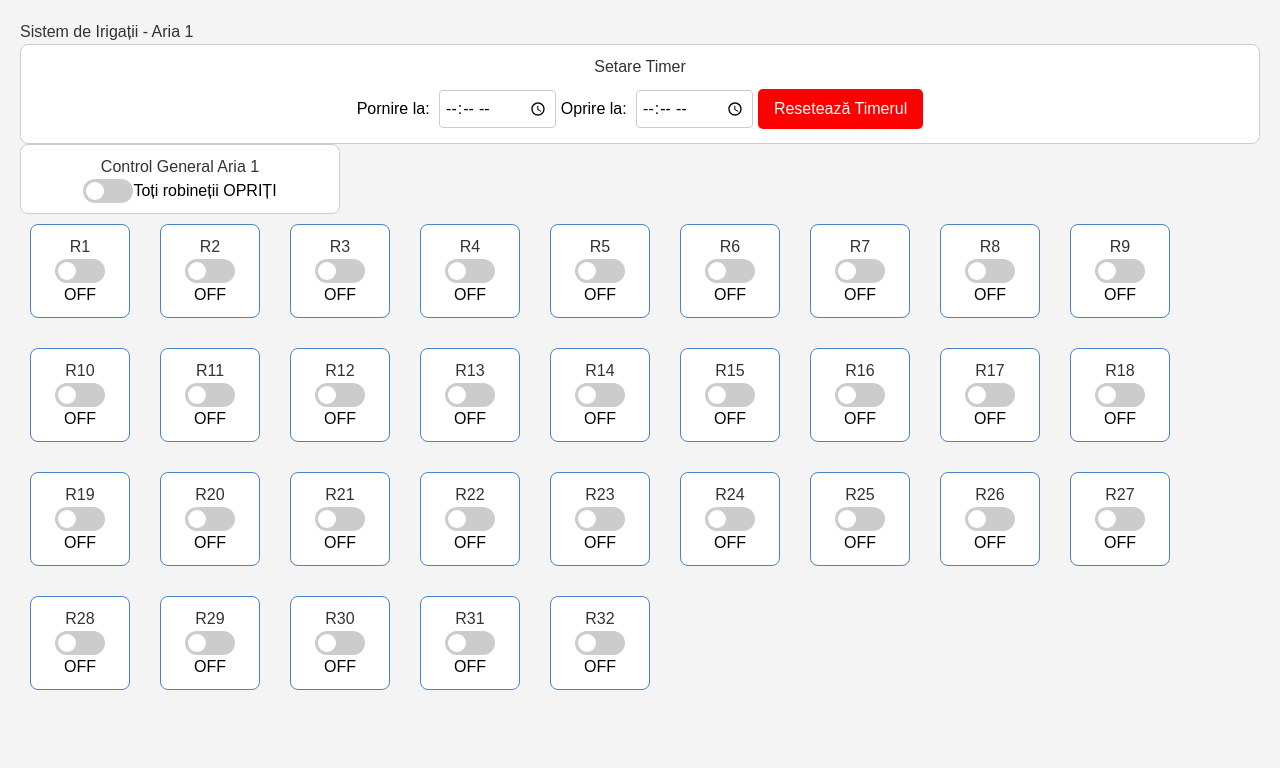
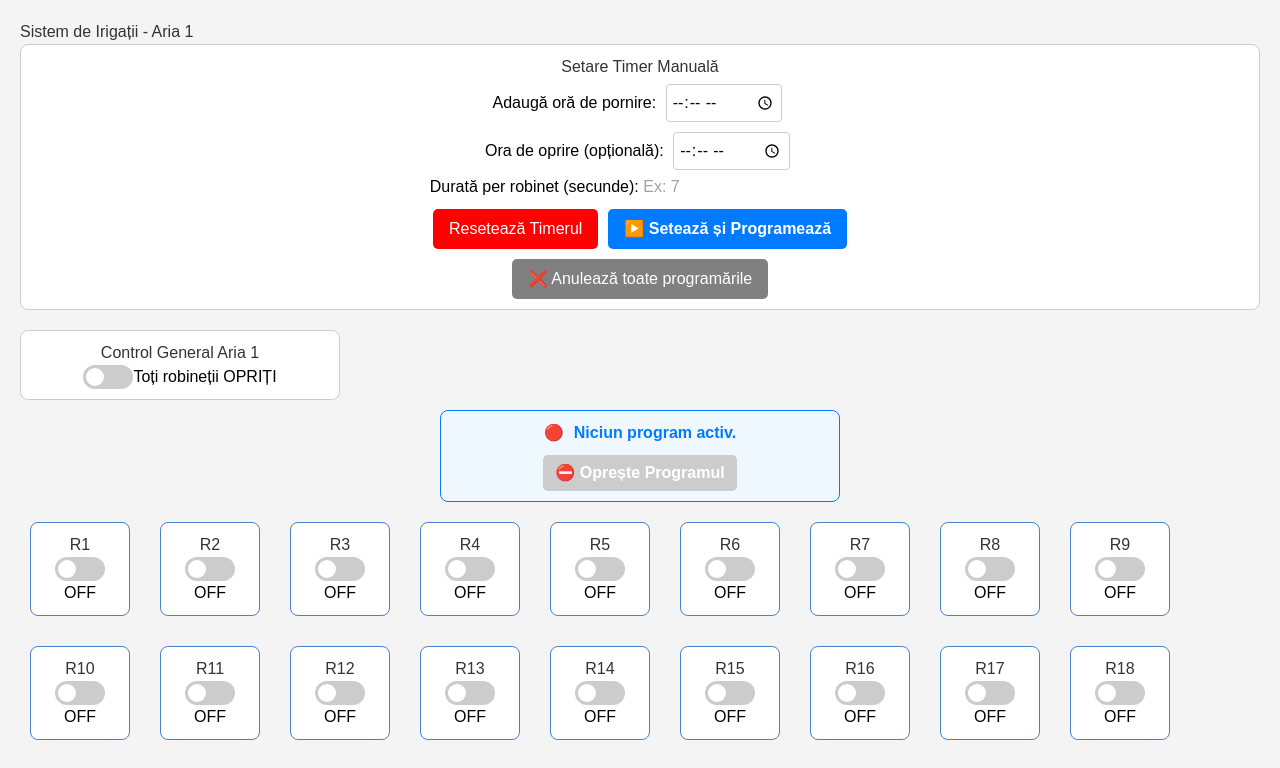
Before and after one commit to Gheorghe-Alin/irrigation-app, a React (Create React App) app: page / in a window 1280 px wide. Shown: the top 768 px of the page. Built offline with nearby package versions, Linux system fonts and the light colour scheme.

Commit message:
MODIFICARI PROGRAMARE ROBINETI

```diff
--- a/src/components/IrrigationSystem.jsx
+++ b/src/components/IrrigationSystem.jsx
@@ -2,16 +2,15 @@ import { useState, useEffect, useCallback } from "react";
 import ValveControl from "./ValveControl";
 import AreaControl from "./AreaControl";
 import TimerControl from "./TimerControl";
-// import Senzor from "./Senzor";
 import "./styles.css";
 
 const ESP32_CONTROLLERS = [
-  { ip: "192.168.1.215", startIndex: 0, endIndex: 15 },    // R1–R16
-  { ip: "192.168.1.214", startIndex: 16, endIndex: 31 },   // R17–R32
+  { ip: "192.168.1.215", startIndex: 0, endIndex: 15 },
+  { ip: "192.168.1.214", startIndex: 16, endIndex: 31 },
 ];
 
 const getControllerForValve = (index) =>
-  ESP32_CONTROLLERS.find(c => index >= c.startIndex && index <= c.endIndex);
+  ESP32_CONTROLLERS.find((c) => index >= c.startIndex && index <= c.endIndex);
 
 export default function IrrigationSystem() {
   const [valves, setValves] = useState(() => {
@@ -19,9 +18,11 @@ export default function IrrigationSystem() {
     return saved ? JSON.parse(saved) : Array(32).fill(false);
   });
 
-  const [startTime, setStartTime] = useState("");
+  const [startTimes, setStartTimes] = useState([]);
   const [stopTime, setStopTime] = useState("");
-  const allOn = valves.every(valve => valve);
+  const [programStatus, setProgramStatus] = useState("idle");
+  const [timeoutId, setTimeoutId] = useState(null);
+  const allOn = valves.every((valve) => valve);
 
   const sendToggleRequest = async (index, state) => {
     const controller = getControllerForValve(index);
@@ -32,7 +33,7 @@ export default function IrrigationSystem() {
         `http://${controller.ip}/toggle?index=${localIndex}&state=${state ? 1 : 0}`
       );
     } catch (error) {
-      console.error(`Error sending to ESP (${controller.ip}):`, error);
+      console.error(`Eroare la ESP (${controller.ip}):`, error);
     }
   };
 
@@ -45,43 +46,91 @@ export default function IrrigationSystem() {
     }
   }, []);
 
+  const runSequentialProgram = async (secondsPerValve = 5) => {
+    try {
+      const durationMs = secondsPerValve * 1000;
+      const masterIP = ESP32_CONTROLLERS[0].ip;
+      const slaveIP = ESP32_CONTROLLERS[1].ip;
+
+      const masterValveCount =
+        ESP32_CONTROLLERS[0].endIndex - ESP32_CONTROLLERS[0].startIndex + 1;
+      const slaveValveCount =
+        ESP32_CONTROLLERS[1].endIndex - ESP32_CONTROLLERS[1].startIndex + 1;
+
+      const totalMasterDuration = durationMs * masterValveCount;
+      const totalSlaveDuration = durationMs * slaveValveCount;
+
+      setProgramStatus("running-master");
+      await fetch(`http://${masterIP}/program?duration=${secondsPerValve}`);
+      console.log("🚀 Master started");
+
+      const masterTimeout = setTimeout(async () => {
+        setProgramStatus("running-slave");
+        await fetch(`http://${slaveIP}/program?duration=${secondsPerValve}`);
+        console.log("🚀 Slave started");
+
+        const slaveTimeout = setTimeout(() => {
+          setProgramStatus("done");
+          setTimeoutId(null);
+        }, totalSlaveDuration + 2000);
+
+        setTimeoutId(slaveTimeout);
+      }, totalMasterDuration + 2000);
+
+      setTimeoutId(masterTimeout);
+    } catch (error) {
+      console.error("❌ Eroare la programul secvențial:", error);
+      setProgramStatus("idle");
+    }
+  };
+
+  const runScheduledProgram = (duration) => {
+    setProgramStatus("idle");
+    runSequentialProgram(duration);
+  };
+
+  const stopProgram = async () => {
+    if (timeoutId) {
+      clearTimeout(timeoutId);
+      setTimeoutId(null);
+    }
+
+    setProgramStatus("idle");
+
+    for (const controller of ESP32_CONTROLLERS) {
+      try {
+        await fetch(`http://${controller.ip}/stop`);
+      } catch (error) {
+        console.warn(`Nu am putut opri ESP-ul la ${controller.ip}`);
+      }
+    }
+
+    toggleAllValves(false);
+    alert("⛔ Programul a fost oprit manual.");
+  };
+
+  const resetTimer = () => {
+    setStartTimes([]);
+    setStopTime("");
+    setProgramStatus("idle");
+    if (timeoutId) clearTimeout(timeoutId);
+  };
+
   const fetchValveStatus = async () => {
     try {
       const responses = await Promise.all(
-        ESP32_CONTROLLERS.map(c =>
+        ESP32_CONTROLLERS.map((c) =>
           fetch(`http://${c.ip}/valve-status`)
         )
       );
-      const data = await Promise.all(responses.map(res => res.json()));
-      const combined = data.map(d => d.valves.map(v => v === 1)).flat();
+      const data = await Promise.all(responses.map((res) => res.json()));
+      const combined = data.map((d) => d.valves.map((v) => v === 1)).flat();
       setValves(combined);
       localStorage.setItem("valvesState", JSON.stringify(combined));
     } catch (error) {
-      console.error("Error fetching status:", error);
+      console.error("Eroare la citirea statusului:", error);
     }
   };
-
-  const resetTimer = () => {
-    setStartTime("");
-    setStopTime("");
-    console.log("⏳ Timer reset!");
-  };
-
-  useEffect(() => {
-    const timer = setInterval(() => {
-      const now = new Date();
-      const currentTime = now.toTimeString().slice(0, 5);
-      if (currentTime === startTime && !allOn) {
-        console.log("Auto ON");
-        toggleAllValves(true);
-      }
-      if (currentTime === stopTime && allOn) {
-        console.log("Auto OFF");
-        toggleAllValves(false);
-      }
-    }, 1000);
-    return () => clearInterval(timer);
-  }, [startTime, stopTime, allOn, toggleAllValves]);
 
   useEffect(() => {
     const interval = setInterval(fetchValveStatus, 9000);
@@ -91,16 +140,52 @@ export default function IrrigationSystem() {
   return (
     <div>
       <TimerControl
-        startTime={startTime}
+        startTimes={startTimes}
+        setStartTimes={setStartTimes}
         stopTime={stopTime}
-        onStartTimeChange={setStartTime}
         onStopTimeChange={setStopTime}
-        toggleAllValves={toggleAllValves}
         allOn={allOn}
         resetTimer={resetTimer}
+        runScheduledProgram={runScheduledProgram}
       />
+
       <AreaControl allOn={allOn} toggleAllValves={toggleAllValves} />
-      {/* <Senzor toggleAllValves={toggleAllValves} esp32Ip={ESP32_CONTROLLERS[0].ip} /> */}
+
+      <div style={{
+        margin: "10px auto",
+        padding: "10px",
+        border: "1px solid #007bff",
+        borderRadius: "8px",
+        maxWidth: "400px",
+        textAlign: "center",
+        backgroundColor: "#f0f8ff",
+        color: "#007bff",
+        fontWeight: "bold",
+      }}>
+        <div style={{ display: "flex", alignItems: "center", justifyContent: "center", gap: "10px" }}>
+          {programStatus === "running-master" && (<><span>🔵</span><span>Rulează Master...</span></>)}
+          {programStatus === "running-slave" && (<><span>🟣</span><span>Rulează Slave...</span></>)}
+          {programStatus === "done" && (<><span>✅</span><span>Program finalizat complet!</span></>)}
+          {programStatus === "idle" && (<><span>🔴</span><span>Niciun program activ.</span></>)}
+        </div>
+
+        <button
+          onClick={stopProgram}
+          disabled={programStatus === "idle"}
+          style={{
+            marginTop: "10px",
+            padding: "6px 12px",
+            backgroundColor: programStatus === "idle" ? "#ccc" : "#dc3545",
+            color: "white",
+            border: "none",
+            borderRadius: "5px",
+            cursor: programStatus === "idle" ? "not-allowed" : "pointer",
+          }}
+        >
+          ⛔ Oprește Programul
+        </button>
+      </div>
+
       <div style={{ display: "flex", flexWrap: "wrap", gap: "10px" }}>
         {valves.map((isOn, index) => (
           <ValveControl
--- a/src/components/TimerControl.jsx
+++ b/src/components/TimerControl.jsx
@@ -1,34 +1,81 @@
-import { useEffect } from "react";
+import { useEffect, useState, useRef } from "react";
 import "./styles.css";
 
 export default function TimerControl({
-  onStartTimeChange,
+  startTimes,
+  setStartTimes,
+  stopTime,
   onStopTimeChange,
-  startTime,
-  stopTime,
-  toggleAllValves,
   allOn,
-  resetTimer, // Primit ca prop din IrrigationSystem
+  resetTimer,
+  runScheduledProgram,
 }) {
-  // Timer pentru control automat
+  const [duration, setDuration] = useState("");
+  const [programScheduled, setProgramScheduled] = useState(false);
+  const timeoutsRef = useRef([]); // referință la toate timeout-urile active
+
   useEffect(() => {
-    const timer = setInterval(() => {
-      const now = new Date();
-      const currentTime = now.toTimeString().slice(0, 5);
+    const saved = localStorage.getItem("valveDuration");
+    if (saved) {
+      setDuration(saved);
+    }
+  }, []);
 
-      if (currentTime === startTime && !allOn) {
-        console.log("⏳ Pornire automată a robineților!");
-        toggleAllValves(true);
+  useEffect(() => {
+    if (duration) {
+      localStorage.setItem("valveDuration", duration);
+    }
+  }, [duration]);
+
+  const addStartTime = (newTime) => {
+    if (newTime && !startTimes.includes(newTime)) {
+      const updated = [...startTimes, newTime].sort();
+      setStartTimes(updated);
+    }
+  };
+
+  const removeStartTime = (timeToRemove) => {
+    const updated = startTimes.filter((t) => t !== timeToRemove);
+    setStartTimes(updated);
+  };
+
+  const scheduleProgramAtTime = () => {
+    if (startTimes.length === 0 || !duration) {
+      alert("Adaugă cel puțin o oră de pornire și durata.");
+      return;
     }
 
-      if (currentTime === stopTime && allOn) {
-        console.log("⏳ Oprire automată a robineților!");
-        toggleAllValves(false);
+    // Golește timeout-urile anterioare
+    timeoutsRef.current.forEach(clearTimeout);
+    timeoutsRef.current = [];
+
+    for (const time of startTimes) {
+      const [startHour, startMinute] = time.split(":").map(Number);
+      const now = new Date();
+      const start = new Date();
+
+      start.setHours(startHour, startMinute, 0, 0);
+      if (start < now) continue;
+
+      const delay = start.getTime() - now.getTime();
+
+      const timeoutId = setTimeout(() => {
+        runScheduledProgram(Number(duration));
+      }, delay);
+
+      timeoutsRef.current.push(timeoutId);
     }
-    }, 1000);
 
-    return () => clearInterval(timer);
-  }, [startTime, stopTime, allOn, toggleAllValves]);
+    setProgramScheduled(true);
+    alert(`✅ Programările au fost setate: ${startTimes.join(", ")}`);
+  };
+
+  const cancelAllSchedules = () => {
+    timeoutsRef.current.forEach(clearTimeout);
+    timeoutsRef.current = [];
+    setProgramScheduled(false);
+    alert("❌ Toate programările au fost anulate.");
+  };
 
   return (
     <div
@@ -38,29 +85,69 @@ export default function TimerControl({
         borderRadius: "8px",
         background: "white",
         textAlign: "center",
+        marginBottom: "20px",
       }}
     >
-      <h3>Setare Timer</h3>
+      <h3>Setare Timer Manuală</h3>
+
+      <div style={{ marginBottom: "10px" }}>
         <label>
-        Pornire la:{" "}
+          Adaugă oră de pornire:{" "}
           <input
             type="time"
-          value={startTime}
-          onChange={(e) => onStartTimeChange(e.target.value)}
+            onChange={(e) => addStartTime(e.target.value)}
           />
         </label>
+
+        <ul style={{ listStyle: "none", padding: 0 }}>
+          {startTimes.map((time, index) => (
+            <li key={index}>
+              ⏰ {time}{" "}
+              <button
+                onClick={() => removeStartTime(time)}
+                style={{
+                  marginLeft: "10px",
+                  background: "tomato",
+                  color: "white",
+                  border: "none",
+                  padding: "2px 6px",
+                  borderRadius: "4px",
+                  cursor: "pointer",
+                }}
+              >
+                Șterge
+              </button>
+            </li>
+          ))}
+        </ul>
+
         <label>
-        Oprire la:{" "}
+          Ora de oprire (opțională):{" "}
           <input
             type="time"
             value={stopTime}
             onChange={(e) => onStopTimeChange(e.target.value)}
           />
         </label>
+        <br />
+
+        <label>
+          Durată per robinet (secunde):{" "}
+          <input
+            type="number"
+            min="1"
+            value={duration}
+            onChange={(e) => setDuration(e.target.value)}
+            placeholder="Ex: 7"
+          />
+        </label>
+      </div>
+
+      <div>
         <button
           onClick={resetTimer}
           style={{
-          marginTop: "10px",
+            marginRight: "10px",
             padding: "8px 16px",
             background: "red",
             color: "white",
@@ -71,6 +158,43 @@ export default function TimerControl({
         >
           Resetează Timerul
         </button>
+
+        <button
+          onClick={scheduleProgramAtTime}
+          style={{
+            padding: "8px 16px",
+            background: "#007bff",
+            color: "white",
+            border: "none",
+            borderRadius: "5px",
+            cursor: "pointer",
+            fontWeight: "bold",
+          }}
+        >
+          ▶️ Setează și Programează
+        </button>
+      </div>
+
+      <button
+        onClick={cancelAllSchedules}
+        style={{
+          marginTop: "10px",
+          padding: "8px 16px",
+          background: "gray",
+          color: "white",
+          border: "none",
+          borderRadius: "5px",
+          cursor: "pointer",
+        }}
+      >
+        ❌ Anulează toate programările
+      </button>
+
+      {programScheduled && (
+        <p style={{ marginTop: "10px", color: "green", fontWeight: "bold" }}>
+          ✅ Programări active la: {startTimes.join(", ")}
+        </p>
+      )}
     </div>
   );
 }
```
Lines whose indentation alone changed are shown as unchanged.
